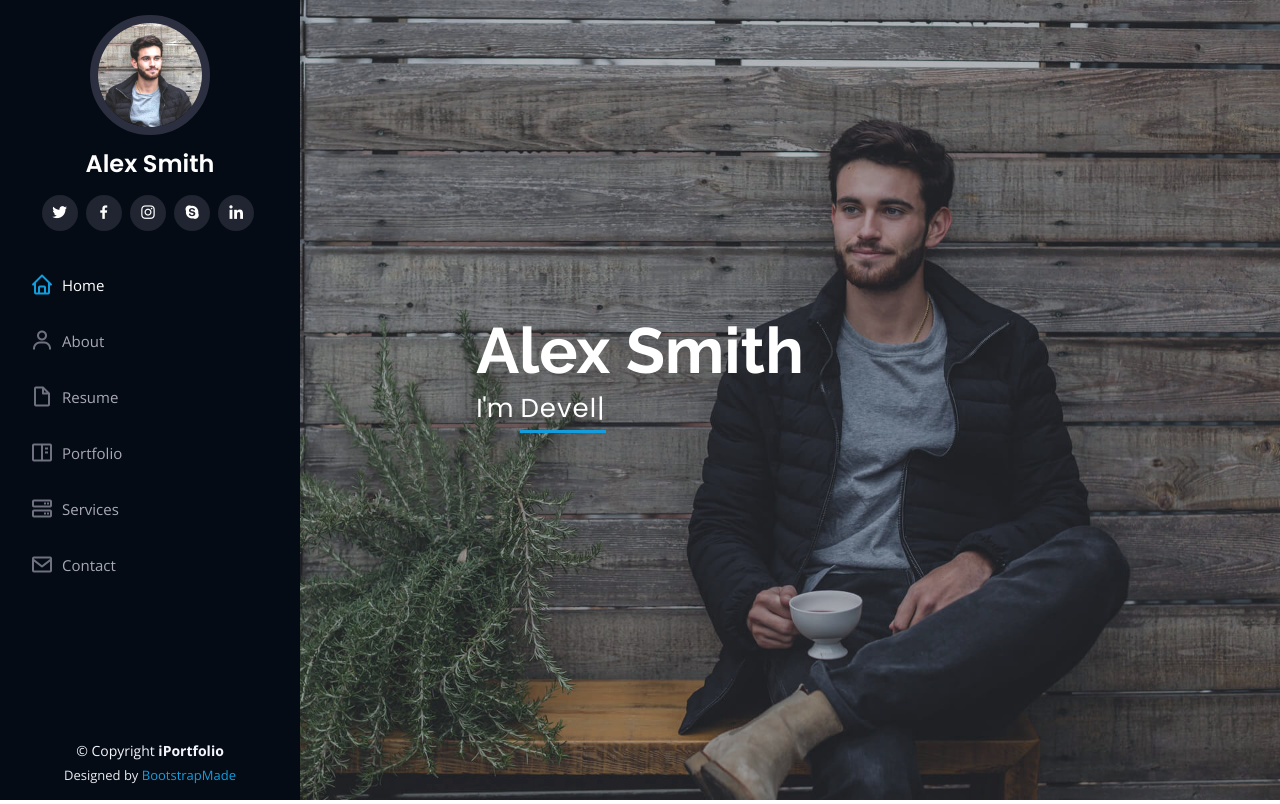
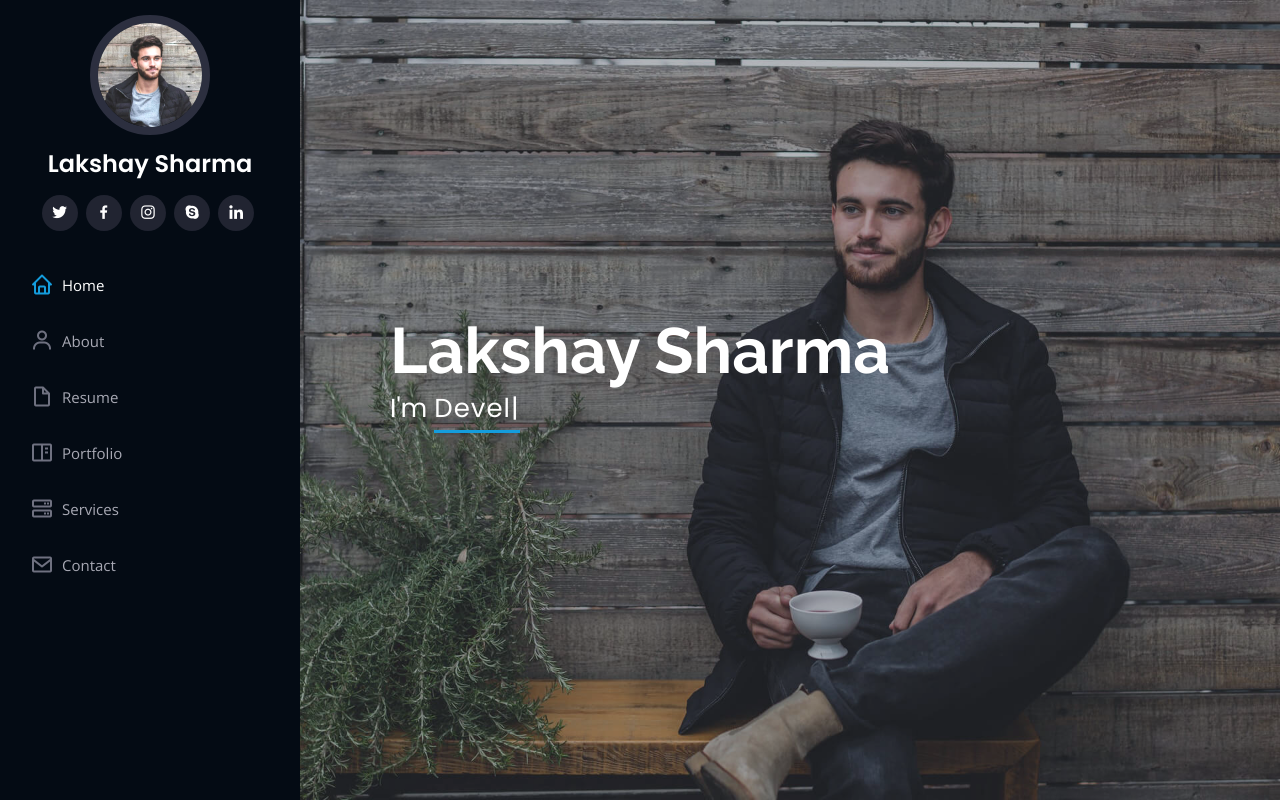
Before and after one commit to la2sharma/la2sharma.github.io, a plain HTML site: page index.html in a window 1280 px wide. Shown: the top 804 px of the page. Drawn offline with nearby package versions, Linux system fonts and the light colour scheme.

Commit message:
Name Changed

```diff
--- a/index.html
+++ b/index.html
@@ -5,7 +5,7 @@
   <meta charset="utf-8">
   <meta content="width=device-width, initial-scale=1.0" name="viewport">
 
-  <title>iPortfolio Bootstrap Template - Index</title>
+  <title>Lakshay Sharma</title>
   <meta content="" name="descriptison">
   <meta content="" name="keywords">
 
@@ -27,12 +27,6 @@
   <!-- Template Main CSS File -->
   <link href="assets/css/style.css" rel="stylesheet">
 
-  <!-- =======================================================
-  * Template Name: iPortfolio - v1.2.1
-  * Template URL: https://bootstrapmade.com/iportfolio-bootstrap-portfolio-websites-template/
-  * Author: BootstrapMade.com
-  * License: https://bootstrapmade.com/license/
-  ======================================================== -->
 </head>
 
 <body>
@@ -46,7 +40,7 @@
 
       <div class="profile">
         <img src="assets/img/profile-img.jpg" alt="" class="img-fluid rounded-circle">
-        <h1 class="text-light"><a href="index.html">Alex Smith</a></h1>
+        <h1 class="text-light"><a href="index.html">Lakshay Sharma</a></h1>
         <div class="social-links mt-3 text-center">
           <a href="#" class="twitter"><i class="bx bxl-twitter"></i></a>
           <a href="#" class="facebook"><i class="bx bxl-facebook"></i></a>
@@ -75,7 +69,7 @@
   <!-- ======= Hero Section ======= -->
   <section id="hero" class="d-flex flex-column justify-content-center align-items-center">
     <div class="hero-container" data-aos="fade-in">
-      <h1>Alex Smith</h1>
+      <h1>Lakshay Sharma</h1>
       <p>I'm <span class="typed" data-typed-items="Designer, Developer, Freelancer, Photographer"></span></p>
     </div>
   </section><!-- End Hero -->
@@ -256,7 +250,7 @@
           <div class="col-lg-6" data-aos="fade-up">
             <h3 class="resume-title">Sumary</h3>
             <div class="resume-item pb-0">
-              <h4>Alex Smith</h4>
+              <h4>Lakshay Sharma</h4>
               <p><em>Innovative and deadline-driven Graphic Designer with 3+ years of experience designing and developing user-centered digital/print marketing material from initial concept to final, polished deliverable.</em></p>
               <ul>
                 <li>Portland par 127,Orlando, FL</li>
@@ -618,21 +612,21 @@
 
   </main><!-- End #main -->
 
-  <!-- ======= Footer ======= -->
+  <!-- ======= Footer =======
   <footer id="footer">
     <div class="container">
       <div class="copyright">
         &copy; Copyright <strong><span>iPortfolio</span></strong>
       </div>
       <div class="credits">
-        <!-- All the links in the footer should remain intact. -->
+         All the links in the footer should remain intact. -->
         <!-- You can delete the links only if you purchased the pro version. -->
         <!-- Licensing information: https://bootstrapmade.com/license/ -->
-        <!-- Purchase the pro version with working PHP/AJAX contact form: https://bootstrapmade.com/iportfolio-bootstrap-portfolio-websites-template/ -->
+        <!-- Purchase the pro version with working PHP/AJAX contact form: https://bootstrapmade.com/iportfolio-bootstrap-portfolio-websites-template/
         Designed by <a href="https://bootstrapmade.com/">BootstrapMade</a>
       </div>
     </div>
-  </footer><!-- End  Footer -->
+  </footer>  End  Footer -->
 
   <a href="#" class="back-to-top"><i class="icofont-simple-up"></i></a>
 
```
